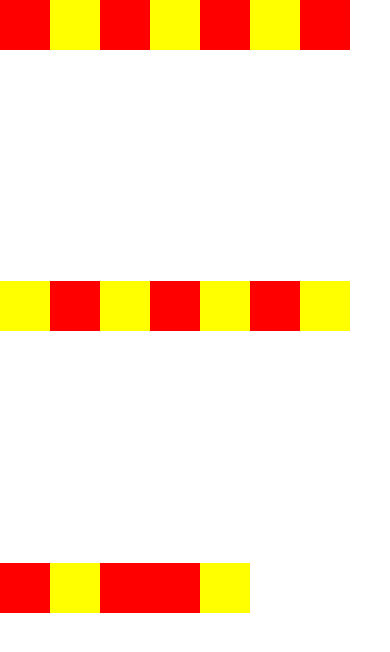
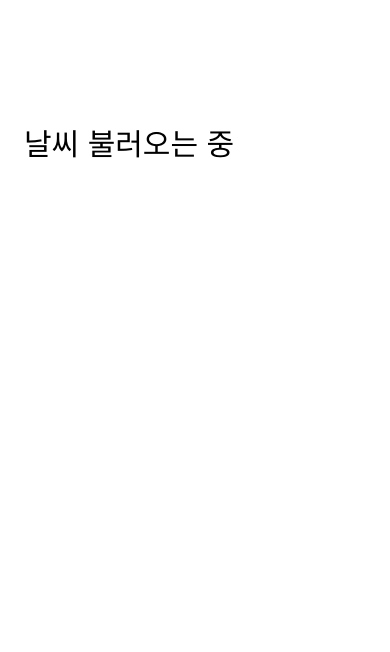
Before and after one commit to hth225/REACT_NATIVE, a React Native app in the folder weather-app/: screen / in a window 390 px wide. Shown: the top 652 px of the page. Built offline with nearby package versions, Linux system fonts and the light colour scheme.

Commit message:
Building Loading Screen

```diff
--- a/weather-app/App.js
+++ b/weather-app/App.js
@@ -1,30 +1,20 @@
-import React from 'react';
-import { StyleSheet, Text, View, ActivityIndicator } from 'react-native';
+import React, { Component } from "react";
+import { StyleSheet, Text, View, ActivityIndicator } from "react-native";
 
-export default class App extends React.Component {
+export default class App extends Component {
+  state = {
+    isLoaded: false
+  };
   render() {
+    const { isLoaded } = this.state;
     return (
       <View style={styles.container}>
-        <View style={styles.redView}/>
-        <View style={styles.yellowView}/>
-        <View style={styles.redView}/>
-        <View style={styles.yellowView}/>
-        <View style={styles.redView}/>
-        <View style={styles.yellowView}/>
-        <View style={styles.redView}/>
-        <View style={styles.yellowView}/>
-        <View style={styles.redView}/>
-        <View style={styles.yellowView}/>
-        <View style={styles.redView}/>
-        <View style={styles.yellowView}/>
-        <View style={styles.redView}/>
-        <View style={styles.yellowView}/>
-        <View style={styles.redView}/>
-        <View style={styles.yellowView}/>
-        <View style={styles.redView}/>
-        <View style={styles.redView}/>
-        <View style={styles.yellowView}/>
+        {isLoaded ? null : (
+          <View style={styles.loading}>
 
+            <Text style={styles.loadingText}>날씨 불러오는 중</Text>
+          </View>
+        )}
       </View>
     );
   }
@@ -33,22 +23,18 @@ export default class App extends React.Component {
 const styles = StyleSheet.create({
   container: {
     flex: 1,
-    backgroundColor: '#fff',
-    justifyContent:'flex-start',
-    alignItems: "stretch",
-    flexDirection: 'row',
-    flexWrap: 'wrap'
+    backgroundColor: "#fff"
     // Default value of flexDirection is 'column'
   },
-  redView: {
-    height: 50,
-    width: 50,
-    backgroundColor: 'red',
+  loading: {
+    flex: 1,
+    backgroundColor: "white",
+    justifyContent: "flex-start",
+    paddingLeft: 24
+  },
+  loadingText: {
+    fontSize: 30,
+    paddingTop: 120
+  },
 
-  },
-  yellowView: {
-    height: 50,
-    width: 50,
-    backgroundColor: 'yellow',
-  }
 });
```
